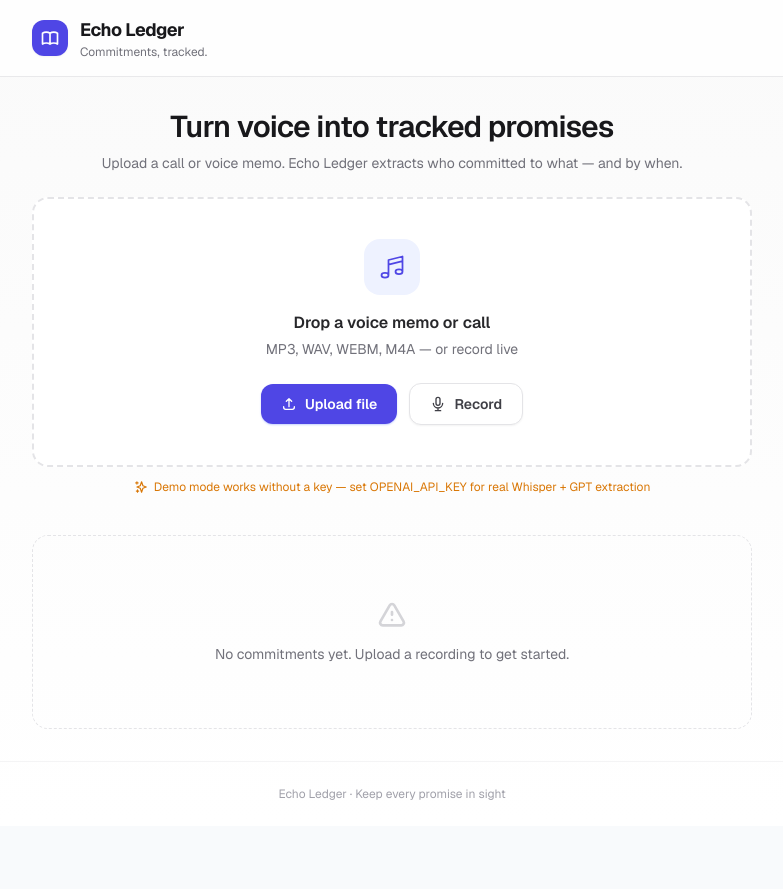
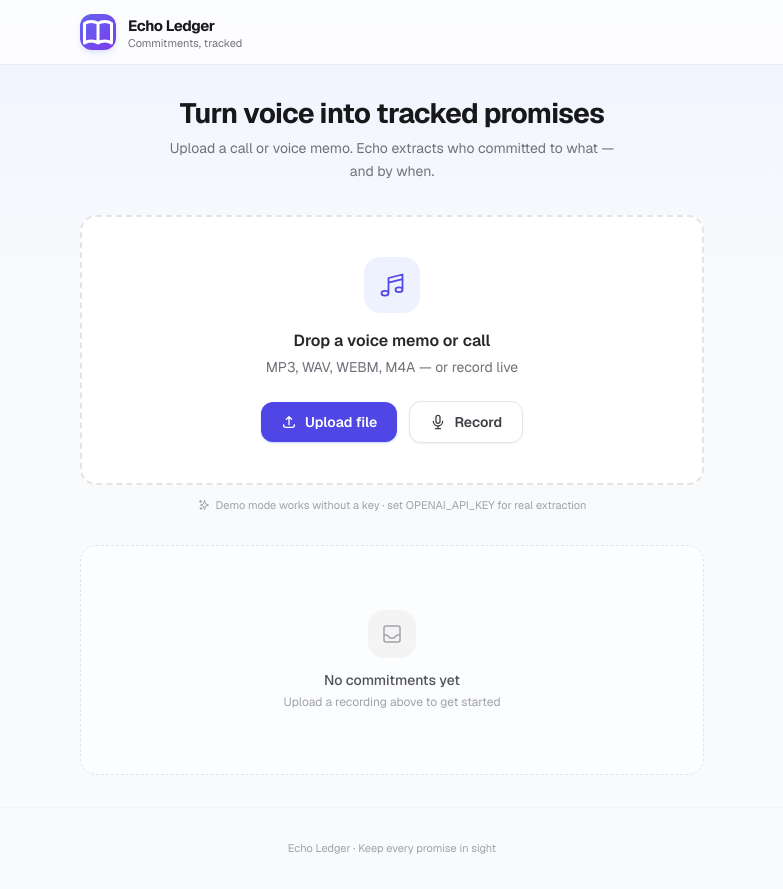
Before and after one commit to pragyafb13/echo-ledger, a Next.js app: page / in a window 1280 px wide. Shown: the whole page, without its empty margins (248-1031 px from the left). Before the commit the page ends 826 px from the top, so only its background shows below. Built offline with nearby package versions, Linux system fonts and the light colour scheme.

Commit message:
UI: redesign main page with stats strip and refined layout

```diff
--- a/src/app/page.tsx
+++ b/src/app/page.tsx
@@ -36,17 +36,10 @@
     </svg>
   );
 }
-function IconAlert({ className }: { className?: string }) {
+function IconInbox({ className }: { className?: string }) {
   return (
-    <svg className={className} fill="none" viewBox="0 0 24 24" stroke="currentColor" strokeWidth={2}>
-      <path strokeLinecap="round" strokeLinejoin="round" d="M12 9v2m0 4h.01m-6.938 4h13.856c1.54 0 2.502-1.667 1.732-3L13.732 4c-.77-1.333-2.694-1.333-3.464 0L3.34 16c-.77 1.333.192 3 1.732 3z" />
-    </svg>
-  );
-}
-function IconFilter({ className }: { className?: string }) {
-  return (
-    <svg className={className} fill="none" viewBox="0 0 24 24" stroke="currentColor" strokeWidth={2}>
-      <path strokeLinecap="round" strokeLinejoin="round" d="M3 4a1 1 0 011-1h16a1 1 0 011 1v2.586a1 1 0 01-.293.707l-6.414 6.414a1 1 0 00-.293.707V17l-4 4v-6.586a1 1 0 00-.293-.707L3.293 7.293A1 1 0 013 6.586V4z" />
+    <svg className={className} fill="none" viewBox="0 0 24 24" stroke="currentColor" strokeWidth={1.5}>
+      <path strokeLinecap="round" strokeLinejoin="round" d="M20 13V6a2 2 0 00-2-2H6a2 2 0 00-2 2v7m16 0v5a2 2 0 01-2 2H6a2 2 0 01-2-2v-5m16 0h-2.586a1 1 0 00-.707.293l-2.414 2.414a1 1 0 01-.707.293h-3.172a1 1 0 01-.707-.293l-2.414-2.414A1 1 0 006.586 13H4" />
     </svg>
   );
 }
@@ -118,62 +111,91 @@
 
   if (!mounted) {
     return (
-      <div className="flex min-h-screen items-center justify-center">
+      <div className="flex min-h-screen items-center justify-center bg-slate-50 dark:bg-zinc-950">
         <div className="h-8 w-8 animate-spin rounded-full border-2 border-indigo-500 border-t-transparent" />
       </div>
     );
   }
 
   return (
-    <div className="min-h-screen bg-gradient-to-b from-zinc-50 to-white dark:from-zinc-950 dark:to-zinc-900">
-      <header className="sticky top-0 z-20 border-b border-zinc-200/80 bg-white/80 backdrop-blur-md dark:border-zinc-800 dark:bg-zinc-950/80">
-        <div className="mx-auto flex max-w-3xl items-center justify-between px-4 py-4 sm:px-6">
+    <div className="min-h-screen bg-slate-50 dark:bg-zinc-950">
+      {/* Ambient top glow */}
+      <div className="pointer-events-none absolute inset-x-0 top-0 h-72 bg-gradient-to-b from-indigo-50/80 to-transparent dark:from-indigo-950/30" />
+
+      <header className="sticky top-0 z-20 border-b border-zinc-200/70 bg-white/80 backdrop-blur-xl dark:border-zinc-800/80 dark:bg-zinc-950/80">
+        <div className="relative mx-auto flex max-w-2xl items-center justify-between px-4 py-3.5 sm:px-6">
           <div className="flex items-center gap-3">
-            <div className="flex h-9 w-9 items-center justify-center rounded-xl bg-indigo-600 text-white shadow-sm">
-              <IconBook className="h-5 w-5" />
+            <div className="flex h-9 w-9 items-center justify-center rounded-xl bg-gradient-to-br from-indigo-500 to-violet-600 text-white shadow-md shadow-indigo-200/50 dark:shadow-none">
+              <IconBook className="h-4.5 w-4.5" />
             </div>
             <div>
-              <h1 className="text-lg font-bold tracking-tight text-zinc-900 dark:text-zinc-50">
+              <h1 className="text-[15px] font-bold tracking-tight text-zinc-900 dark:text-zinc-50">
                 Echo Ledger
               </h1>
-              <p className="text-xs text-zinc-500">Commitments, tracked.</p>
+              <p className="text-[11px] leading-none text-zinc-500">Commitments, tracked</p>
             </div>
           </div>
 
           {items.length > 0 && (
             <button
               onClick={handleClear}
-              className="inline-flex items-center gap-1.5 rounded-lg px-2.5 py-1.5 text-xs text-zinc-500 hover:bg-zinc-100 hover:text-red-600 dark:hover:bg-zinc-800"
+              className="inline-flex items-center gap-1.5 rounded-lg px-2.5 py-1.5 text-xs font-medium text-zinc-400 transition hover:bg-red-50 hover:text-red-600 dark:hover:bg-red-950/30"
             >
               <IconTrash className="h-3.5 w-3.5" />
-              Clear all
+              Clear
             </button>
           )}
         </div>
       </header>
 
-      <main className="mx-auto max-w-3xl px-4 py-8 sm:px-6">
-        <section className="mb-10">
-          <div className="mb-6 text-center">
-            <h2 className="text-2xl font-semibold tracking-tight text-zinc-900 dark:text-zinc-50 sm:text-3xl">
+      <main className="relative mx-auto max-w-2xl px-4 py-8 sm:px-6">
+        {/* Hero */}
+        <section className="mb-8 text-center">
+          <h2 className="text-2xl font-bold tracking-tight text-zinc-900 dark:text-zinc-50 sm:text-[28px]">
             Turn voice into tracked promises
           </h2>
-            <p className="mt-2 text-sm text-zinc-500 dark:text-zinc-400">
-              Upload a call or voice memo. Echo Ledger extracts who committed to what — and by when.
-            </p>
-          </div>
-
-          <UploadPanel onProcessed={handleProcessed} />
-
-          <p className="mt-3 flex items-center justify-center gap-1.5 text-xs text-amber-600 dark:text-amber-400">
-            <IconSparkles className="h-3.5 w-3.5" />
-            Demo mode works without a key — set OPENAI_API_KEY for real Whisper + GPT extraction
+          <p className="mx-auto mt-2 max-w-md text-sm leading-relaxed text-zinc-500 dark:text-zinc-400">
+            Upload a call or voice memo. Echo extracts who committed to what — and by when.
           </p>
         </section>
 
+        {/* Upload */}
+        <section className="mb-8">
+          <UploadPanel onProcessed={handleProcessed} />
+          <p className="mt-3 flex items-center justify-center gap-1.5 text-[11px] text-zinc-400 dark:text-zinc-500">
+            <IconSparkles className="h-3 w-3" />
+            Demo mode works without a key · set OPENAI_API_KEY for real extraction
+          </p>
+        </section>
+
+        {/* Stats + filters */}
         {items.length > 0 && (
-          <div className="mb-5 flex flex-wrap items-center gap-2">
-            <IconFilter className="h-4 w-4 text-zinc-400" />
+          <section className="mb-5 space-y-4">
+            <div className="grid grid-cols-3 gap-2">
+              {(
+                [
+                  { key: "waiting" as const, label: "Waiting", color: "text-amber-600 dark:text-amber-400" },
+                  { key: "overdue" as const, label: "Overdue", color: "text-red-600 dark:text-red-400" },
+                  { key: "fulfilled" as const, label: "Done", color: "text-emerald-600 dark:text-emerald-400" },
+                ] as const
+              ).map(({ key, label, color }) => (
+                <button
+                  key={key}
+                  onClick={() => setFilter(filter === key ? "all" : key)}
+                  className={cn(
+                    "rounded-xl border bg-white px-3 py-3 text-center transition dark:bg-zinc-900 dark:border-zinc-800",
+                    filter === key
+                      ? "border-indigo-300 ring-2 ring-indigo-100 dark:border-indigo-700 dark:ring-indigo-950"
+                      : "border-zinc-150 hover:border-zinc-300 dark:hover:border-zinc-700"
+                  )}
+                >
+                  <div className={cn("text-xl font-bold tabular-nums", color)}>{counts[key]}</div>
+                  <div className="mt-0.5 text-[11px] font-medium text-zinc-500">{label}</div>
+                </button>
+              ))}
+            </div>
+
+            <div className="flex flex-wrap items-center gap-1.5">
               {(
                 [
                   ["all", "All"],
@@ -186,27 +208,34 @@
                   key={key}
                   onClick={() => setFilter(key)}
                   className={cn(
-                  "rounded-full px-3 py-1 text-xs font-medium transition-colors",
+                    "rounded-full px-3 py-1 text-xs font-semibold transition",
                     filter === key
-                    ? "bg-indigo-600 text-white"
-                    : "bg-zinc-100 text-zinc-600 hover:bg-zinc-200 dark:bg-zinc-800 dark:text-zinc-300 dark:hover:bg-zinc-700"
+                      ? "bg-zinc-900 text-white dark:bg-zinc-100 dark:text-zinc-900"
+                      : "bg-white text-zinc-500 hover:bg-zinc-100 dark:bg-zinc-900 dark:text-zinc-400 dark:hover:bg-zinc-800"
                   )}
                 >
                   {label}
-                <span className="ml-1.5 opacity-70">{counts[key]}</span>
+                  <span className="ml-1 opacity-60">{counts[key]}</span>
                 </button>
               ))}
             </div>
+          </section>
         )}
 
+        {/* List */}
         <section className="space-y-3">
           {filtered.length === 0 ? (
-            <div className="rounded-2xl border border-dashed border-zinc-200 py-16 text-center dark:border-zinc-700">
+            <div className="rounded-2xl border border-dashed border-zinc-200 bg-white/60 py-16 text-center dark:border-zinc-800 dark:bg-zinc-900/40">
               {items.length === 0 ? (
                 <>
-                  <IconAlert className="mx-auto mb-3 h-8 w-8 text-zinc-300" />
-                  <p className="text-sm text-zinc-500">
-                    No commitments yet. Upload a recording to get started.
+                  <div className="mx-auto mb-3 flex h-12 w-12 items-center justify-center rounded-2xl bg-zinc-100 text-zinc-400 dark:bg-zinc-800">
+                    <IconInbox className="h-6 w-6" />
+                  </div>
+                  <p className="text-sm font-medium text-zinc-600 dark:text-zinc-300">
+                    No commitments yet
+                  </p>
+                  <p className="mt-1 text-xs text-zinc-400">
+                    Upload a recording above to get started
                   </p>
                 </>
               ) : (
@@ -214,19 +243,24 @@
               )}
             </div>
           ) : (
-            filtered.map((item) => (
+            filtered.map((item, i) => (
+              <div
+                key={item.id}
+                className="animate-fade-in-up"
+                style={{ animationDelay: `${Math.min(i * 40, 200)}ms` }}
+              >
                 <CommitmentCard
-                key={item.id}
                   item={item}
                   onUpdate={handleUpdate}
                   onDelete={handleDelete}
                 />
+              </div>
             ))
           )}
         </section>
       </main>
 
-      <footer className="border-t border-zinc-100 py-6 text-center text-xs text-zinc-400 dark:border-zinc-800">
+      <footer className="border-t border-zinc-100 py-8 text-center text-[11px] text-zinc-400 dark:border-zinc-900">
         Echo Ledger · Keep every promise in sight
       </footer>
     </div>
```
Lines whose indentation alone changed are shown as unchanged.
